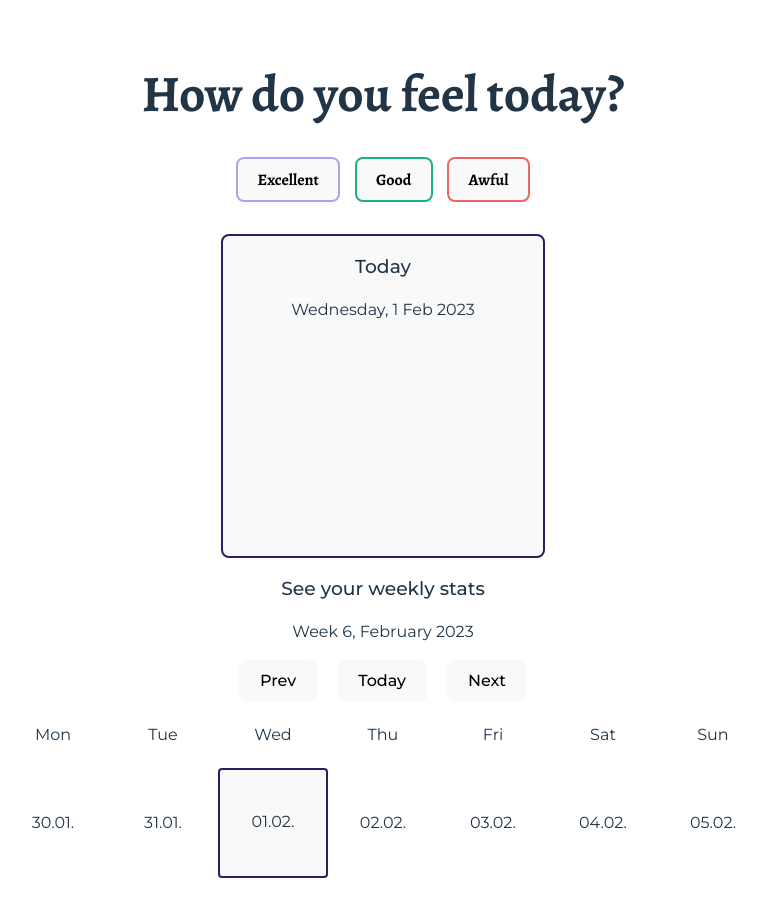
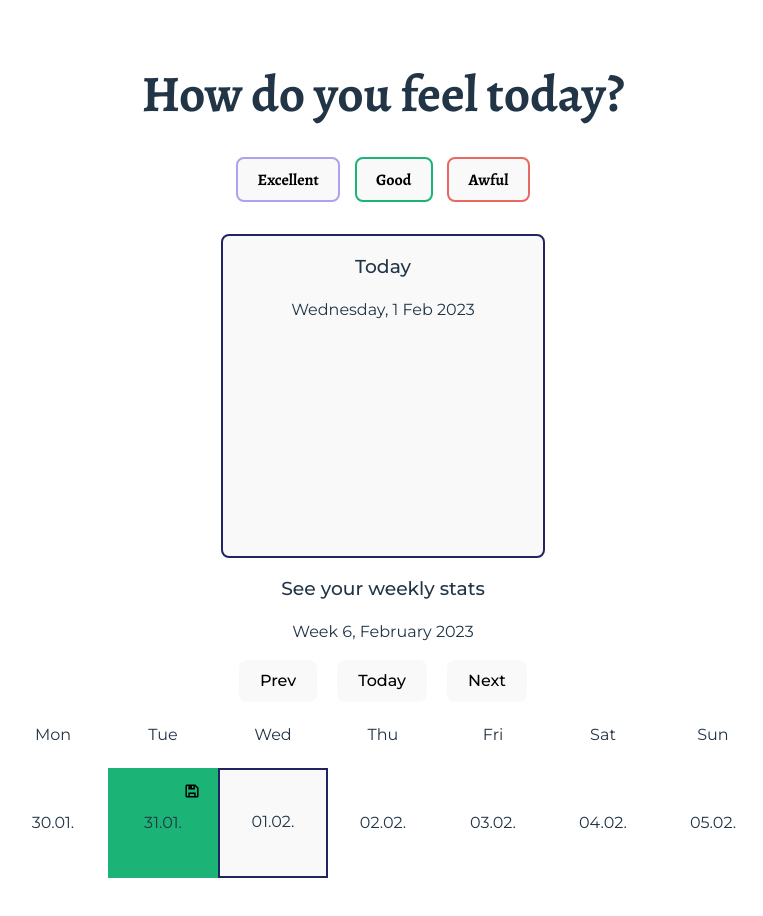
Before and after one commit to ni4yja/mood-app, a Vue app: page / in a window 1280 px wide. Shown: the top 916 px of the page, without its empty margins (257-1020 px from the left). Built offline with nearby package versions, Linux system fonts and the light colour scheme; the HTML template or start-up script is replaced by a standard one.

Commit message:
calendar show mood days before action

```diff
--- a/src/App.vue
+++ b/src/App.vue
@@ -1,5 +1,5 @@
 <script setup>
-import { ref, computed } from 'vue'
+import { ref, computed, onMounted } from 'vue'
 import dayjs from 'dayjs/esm/index.js'
 import relativeTime from 'dayjs/esm/index.js'
 import { useCalendarStore } from './stores/mood'
@@ -20,6 +20,7 @@ const formattedDates = ref({
 
 const setMoodStats = (date, timestamp, mood, memory) => {
   calendarStore.setTodayMood(date, timestamp, mood, memory)
+  calendarStore.setCalendar()
 }
 
 const todayMood = computed(() => {
@@ -44,6 +45,10 @@ const openModal = () => {
 const closeModal = () => {
   isModalOpen.value = false
 }
+
+onMounted(() => {
+  calendarStore.setCalendar()
+})
 </script>
 
 <template>
--- a/src/components/CalendarWeekDayItem.vue
+++ b/src/components/CalendarWeekDayItem.vue
@@ -32,16 +32,24 @@ const dayClasses = computed(() => ({
   'calendar-day--excellent': moodPerDay.value?.color === 'purple',
   'calendar-day--good': moodPerDay.value?.color === 'green',
   'calendar-day--awful': moodPerDay.value?.color === 'red',
-  'calendar-day--hidden': isMemoryVisible,
-  'calendar-day--slide-right': weekday.value === 'Mon' || weekday.value === 'Tue',
-  'calendar-day--slide-left': weekday.value === 'Sat' || weekday.value === 'Sun'
+  'calendar-day--extended': isMemoryVisible,
+  'calendar-day--slide-right calendar-day--slide-down': weekday.value === 'Mon' || weekday.value === 'Tue' || weekday.value === 'Wed' || weekday.value === 'Thu',
+  'calendar-day--slide-left calendar-day--slide-up': weekday.value === 'Fri' || weekday.value === 'Sat' || weekday.value === 'Sun'
 }))
 
 const animationNames = computed(() => {
-  if (weekday.value === "Tue") {
+  if (window.innerWidth > 767) {
+    if (weekday.value === 'Mon' || weekday.value === 'Tue' || weekday.value === 'Wed' || weekday.value === 'Thu') {
       return 'slide--right'
-  } else if (weekday.value === "Sun") {
+    } else if (weekday.value === 'Fri' || weekday.value === 'Sat' || weekday.value === 'Sun') {
       return 'slide--left'
+    }
+  } else {
+    if (weekday.value === 'Mon' || weekday.value === 'Tue' || weekday.value === 'Wed' || weekday.value === 'Thu') {
+      return 'slide--down'
+    } else if (weekday.value === 'Fri' || weekday.value === 'Sat' || weekday.value === 'Sun') {
+      return 'slide--up'
+    }
   }
 }
 )
@@ -73,22 +81,22 @@ const toggleMemory = () => {
   box-sizing: border-box;
   position: relative;
   min-height: 50px;
+  min-width: 210px;
   padding: 5px;
   display: flex;
   justify-content: center;
   align-items: center;
 }
 
-.calendar-day--hidden span {
-  position: relative;
-  z-index: 0;
-}
-
 .calendar-day--today {
   padding-top: 4px;
   background-color: #f9f9f9;
-  box-shadow: inset 0px 0px 0 2px #222362;
-  border-radius: 4px;
+  border: 2px solid #222362;
+  /* border-radius: 4px; */
+}
+
+.calendar-day--today.calendar-day--slide-left .memory-card {
+  border-right: 0;
 }
 
 .calendar-day--excellent {
@@ -103,6 +111,10 @@ const toggleMemory = () => {
   background: #eb6862;
 }
 
+.calendar-day--extended {
+  flex-direction: column;
+}
+
 .view-btn {
   background: none;
   padding: 0.2rem 0.4rem;
@@ -113,12 +125,79 @@ const toggleMemory = () => {
 }
 
 .memory-card {
+  width: 100%;
+  position: absolute;
+  z-index: 10;
   box-sizing: border-box;
   background: inherit;
+  border: 2px solid transparent;
+}
+
+.calendar-day--today .memory-card {
+  border: 2px solid #222362;
+}
+
+.calendar-day--slide-down .memory-card {
+  top: 50px;
+}
+
+.calendar-day--slide-up .memory-card {
+  bottom: 50px;
+  left: 0;
+  right: 0;
+}
+
+.memory-card p {
+  font-family: 'Alegreya', serif;
+  font-size: 1.2rem;
+  box-sizing: border-box;
+  padding: 7px;
+  margin: 0;
+  height: 180px;
+}
+
+.slide--up-enter-active,
+.slide--down-enter-active {
+  transition: all 0.3s ease-out;
+}
+
+.slide--up-enter-active span,
+.slide--up-leave-active span {
+  position: absolute;
+  top: 0;
+}
+
+.slide--up-leave-active,
+.slide--down-leave-active {
+  transition: all 0.8s cubic-bezier(1, 0.5, 0.8, 1);
+}
+
+.slide--up-enter-from,
+.slide--up-leave-to {
+  transform: translateY(60px);
+  opacity: 0;
+}
+
+.slide--up-enter-from,
+.slide--up-leave-to {
+  flex-direction: column-reverse;
+}
+
+.slide--down-enter-from,
+.slide--down-leave-to {
+  transform: translateY(-60px);
+  opacity: 0;
+}
+
+@media (min-width: 768px) {
+  .calendar-day {
+    min-height: 110px;
+    min-width: 110px;
+  }
+
+  .memory-card {
     height: 110px;
     min-width: 330px;
-  position: absolute;
-  z-index: 10;
     top: 0;
     display: flex;
     justify-content: center;
@@ -126,19 +205,28 @@ const toggleMemory = () => {
   }
 
   .memory-card p {
-  font-family: 'Alegreya', serif;
+    height: 110px;
     font-size: 1.1rem;
-  box-sizing: border-box;
-  height: 110px;
-  padding: 7px;
   }
 
   .calendar-day--slide-left .memory-card {
-  right: 110px;
+    right: 106px;
+    left: auto;
   }
 
   .calendar-day--slide-right .memory-card {
-  left: 110px;
+    left: 106px;
+    right: auto;
+  }
+
+  .calendar-day--slide-down .memory-card {
+    top: auto;
+    bottom: auto;
+  }
+
+  .calendar-day--slide-up .memory-card {
+    top: -2px;
+    bottom: auto;
   }
 
   .slide--right-enter-active,
@@ -162,11 +250,5 @@ const toggleMemory = () => {
     transform: translateX(100px);
     opacity: 0;
   }
-
-@media (min-width: 768px) {
-  .calendar-day {
-    min-height: 110px;
-    min-width: 110px;
-  }
 }
 </style>
--- a/src/stores/mood.js
+++ b/src/stores/mood.js
@@ -21,6 +21,13 @@ export const useCalendarStore = defineStore({
           'Lorem ipsum dolor sit amet, consectetur adipiscing elit, sed do eiusmod tempor incididunt ut labore et dolore magna aliqua. Ut enim ad minim',
         mood: 'Good',
         timestamp: 1675187861.045
+      },
+      {
+        date: dayjs('2023-02-23 14:00').format('YYYY-MM-DD HH:mm'),
+        difference: null,
+        memory: 'What should I do',
+        mood: 'Awful',
+        timestamp: 1677165970.045
       }
     ]),
     calendar: useStorage('dayList', [])
@@ -36,7 +43,8 @@ export const useCalendarStore = defineStore({
       let uniqueRecordsSet = new Set().add(dataSet)
       const record = [...uniqueRecordsSet.keys()]
       this.totalRecords = [...this.totalRecords, record[0]]
-
+    },
+    setCalendar() {
       const recordsWithUniqueTimestamp = countRecordsWithUniqueTimestamp(
         this.totalRecords
       )
@@ -46,22 +54,16 @@ export const useCalendarStore = defineStore({
       const recordsBeforeToday = countRecordsBeforeToday(recordsWithDifference)
       const todayRecords = countTodayRecords(recordsWithDifference)
 
-      this.calendar = [
-        ...recordsBeforeToday,
-        todayRecords[todayRecords.length - 1]
-      ]
+      if (todayRecords.length) {
+        this.calendar = [
+          ...recordsBeforeToday,
+          todayRecords[todayRecords.length - 1]
+        ]
+      } else {
+        this.calendar = [...recordsBeforeToday]
+      }
     },
-    setMemories(todayRecord, note) {
-      this.calendar = this.calendar.map((record) => {
-        if (record.timestamp === todayRecord.timestamp) {
-          record = {
-            ...record,
-            memory: note
-          }
-        }
-        return record
-      })
-    }
+    setMemories(todayRecord, note) {}
   },
   getters: {
     daysWithMoodColor(state) {
```
Lines whose indentation alone changed are shown as unchanged.
